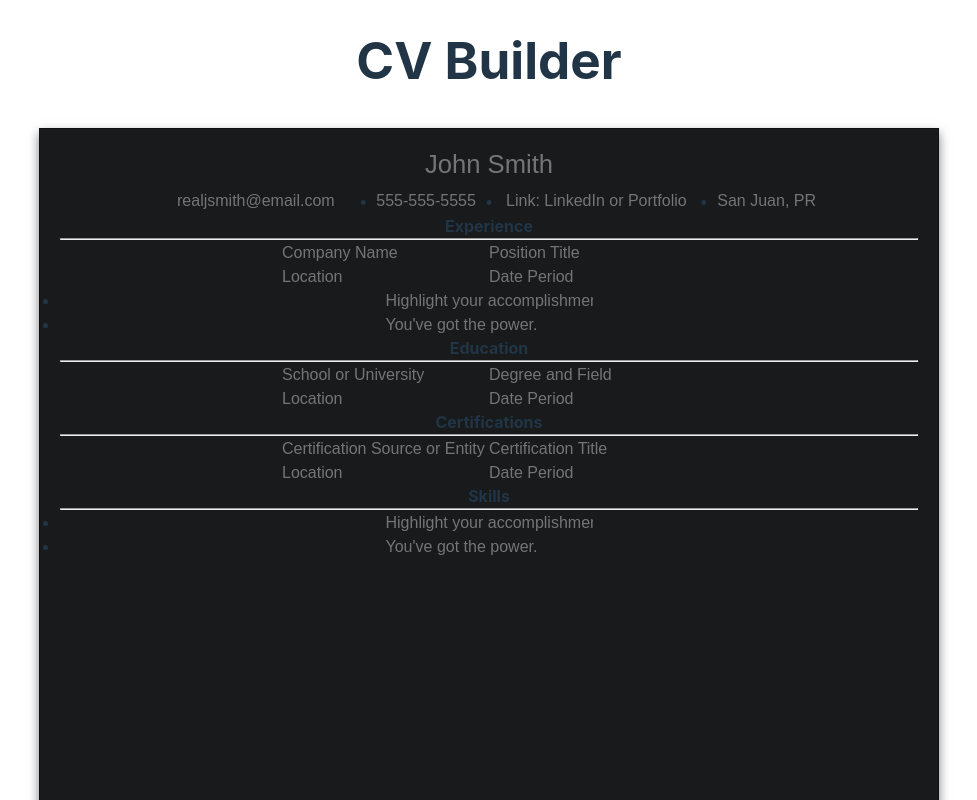
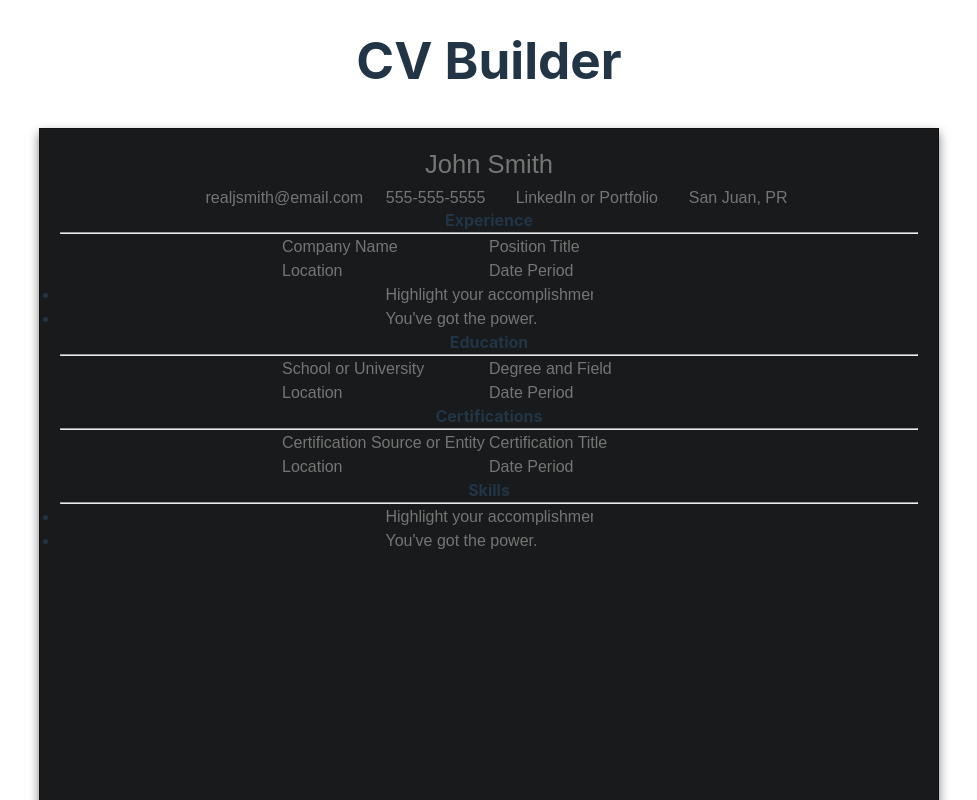
Before and after one commit to joel-jcs/cv-builder, a React (Vite) app: page / in a window 1280 px wide. Shown: the top 800 px of the page, without its empty margins (151-1128 px from the left). Built offline with nearby package versions, Linux system fonts and the light colour scheme.

Commit message:
removed divider bullets. reset props for header

```diff
--- a/src/components/ResumeHeader.jsx
+++ b/src/components/ResumeHeader.jsx
@@ -2,9 +2,8 @@
 import "../styles/ResumeHeader.css";
 import { useState } from "react";
 import Input from "./Input";
-import Modal from "./Modal";
 
-export default function ResumeHeader({ showModal, openModal, closeModal }) {
+export default function ResumeHeader() {
   const [name, setName] = useState("");
   const [email, setEmail] = useState("");
   const [phone, setPhone] = useState("");
@@ -23,12 +22,11 @@ export default function ResumeHeader({ showModal, openModal, closeModal }) {
   const defaultName = "John Smith";
   const defaultEmail = "realjsmith@email.com";
   const defaultPhone = "555-555-5555";
-  const defaultLink = "Link: LinkedIn or Portfolio";
+  const defaultLink = "LinkedIn or Portfolio";
   const defaultLocation = "San Juan, PR";
 
   return (
-    <header onClick={openModal} onFocus={openModal} onBlur={closeModal}>
-      {showModal && <Modal />}
+    <header>
       <Input
         type={"text"}
         name={"name"}
@@ -45,7 +43,6 @@ export default function ResumeHeader({ showModal, openModal, closeModal }) {
           value={email}
           onChange={handleChange}
         />
-        <span className="bulletDivider">•</span>
         <Input
           type={"tel"}
           name={"phone"}
@@ -53,7 +50,6 @@ export default function ResumeHeader({ showModal, openModal, closeModal }) {
           value={phone}
           onChange={handleChange}
         />
-        <span className="bulletDivider">•</span>
         <Input
           type={"url"}
           name={"link"}
@@ -61,7 +57,6 @@ export default function ResumeHeader({ showModal, openModal, closeModal }) {
           value={link}
           onChange={handleChange}
         />
-        <span className="bulletDivider">•</span>
         <Input
           type={"text"}
           name={"location"}
```
